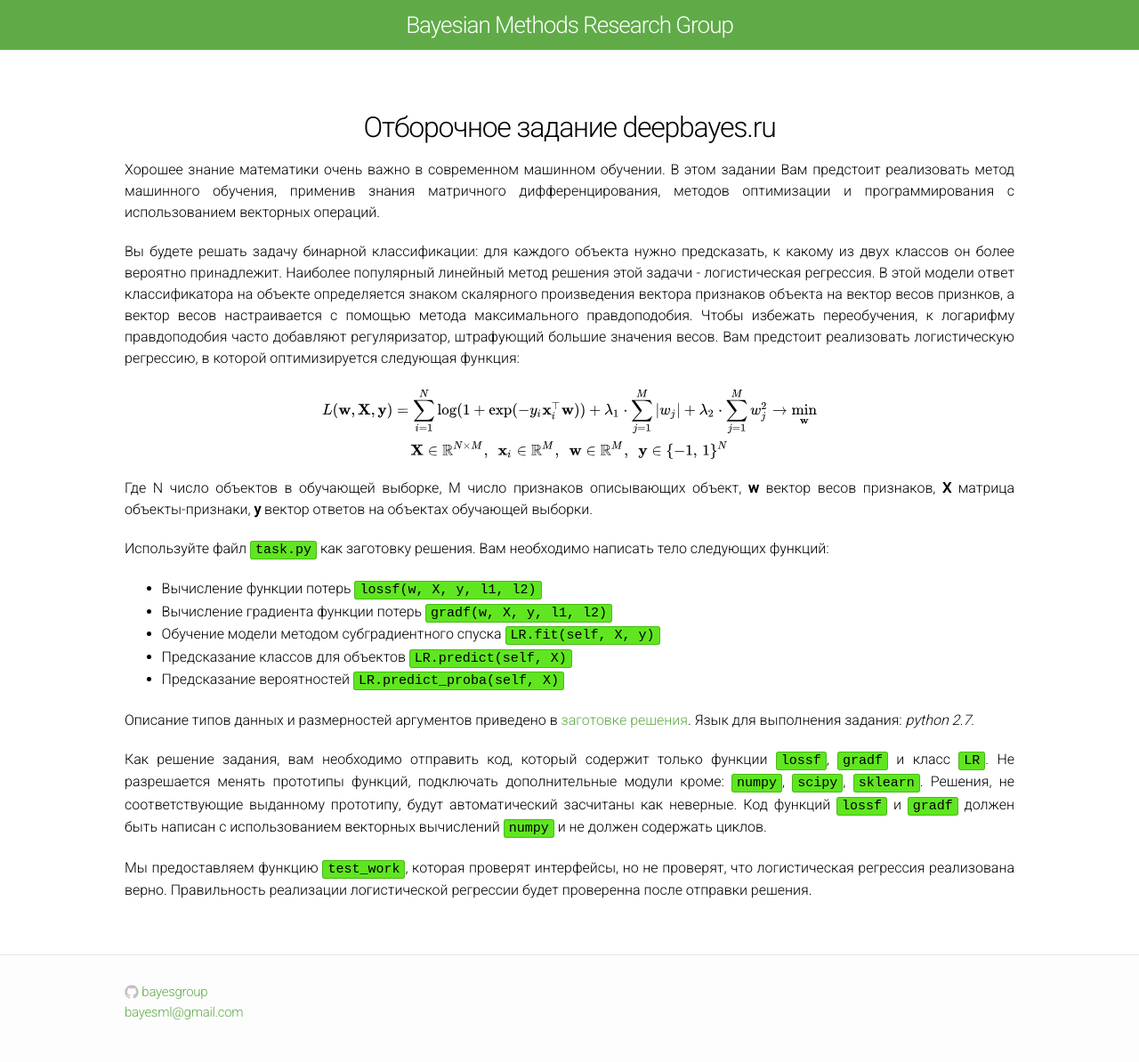
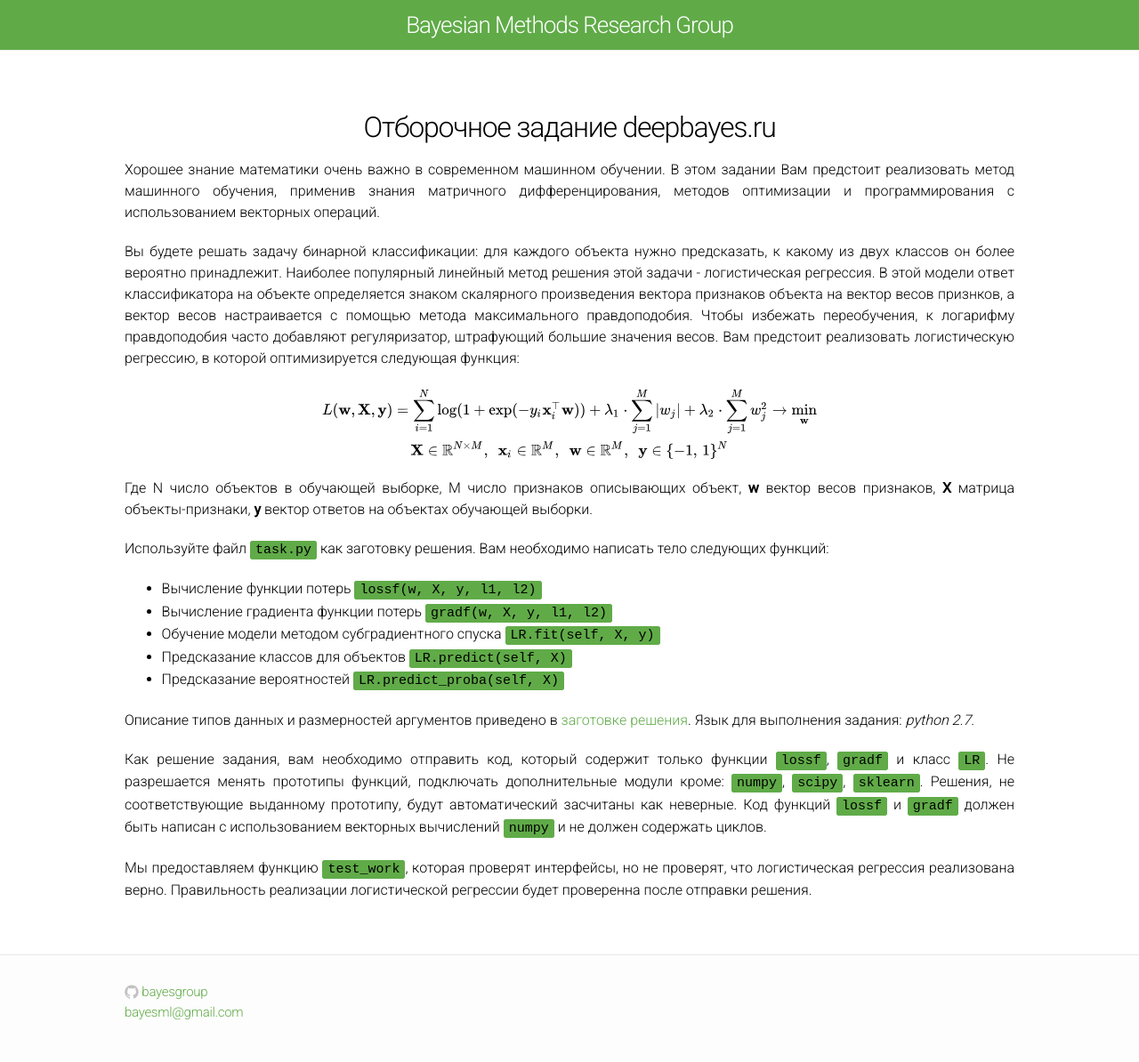
Before and after one commit to bayesgroup/bayesgroup.github.io, a Jekyll site: the page built from deepbayes-school/2017/task/description.md, in a window 1280 px wide. Shown: the whole page at 89% size. Built offline with Jekyll 4.4.1, drawn with Linux system fonts in a browser that asks for light colours; our own code applies the rules of GitHub Pages for plain Markdown files.

Commit message:
code color

```diff
--- a/css/main.css
+++ b/css/main.css
@@ -309,8 +309,8 @@ a:visited { color: #60ab48; }
 
 .post pre,
 .post code {
-  border: 1px solid #4aba16;
-  background-color: #5fe620;
+  border: 1px solid #60ab48;
+  background-color: #60ab48;
   padding: 8px 12px;
   -webkit-border-radius: 3px;
   -moz-border-radius: 3px;
```
